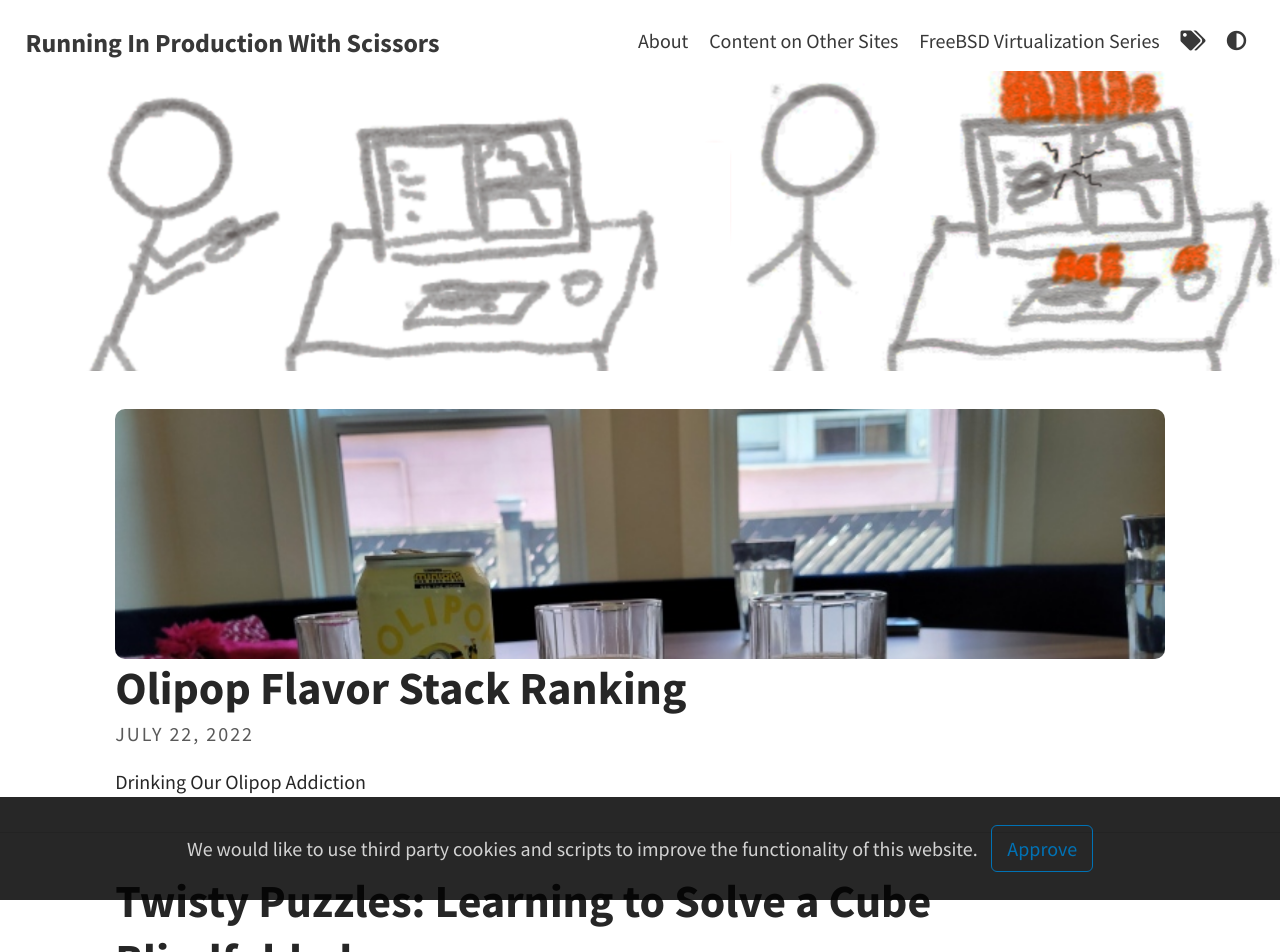
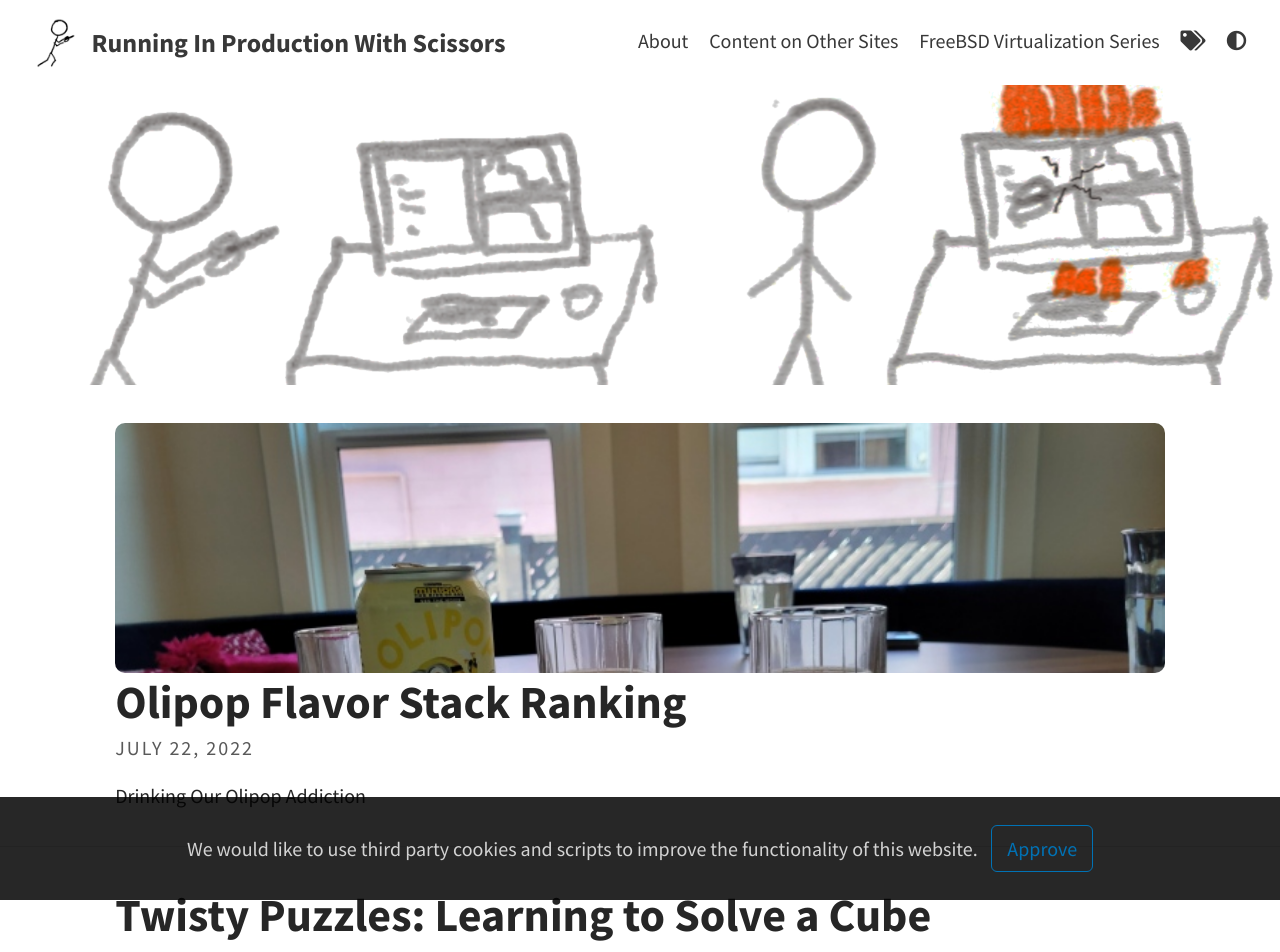
Before and after one commit to kbruner/productionwithscissors, a Jekyll site: the page built from index.html, in a window 1280 px wide. Shown: the top 952 px of the page. Built offline with Jekyll 4.4.1, drawn with Linux system fonts in a browser that asks for light colours; the list of posts is cut into pages by our own code.

Commit message:
play with header images

```diff
--- a/_config.yml
+++ b/_config.yml
@@ -8,8 +8,9 @@
 favicon: /assets/favicon.ico                             # Icon displayed in the tab
 
 # Header and footer text
+avatar: /assets/img/scissors-square-t.png
 header_text: "<br>"
-header_feature_image: /assets/img/header/scissors-crop.png
+header_feature_image: /assets/img/header/scissors-crop-t.png
 header_feature_image_responsive: true
 footer_text: >
   Powered by <a href="https://jekyllrb.com/">Jekyll</a> with <a href="https://github.com/sylhare/Type-on-Strap">Type on Strap</a>
--- a/_sass/base/_variables.scss
+++ b/_sass/base/_variables.scss
@@ -34,7 +34,8 @@
   --selection: #d4d4d4;
   --meta: #595959;
   --link: #0072B5;
-  --header-background: #24292e;
+  // --header-background: #24292e;
+  --header-background: #ffffff;
   --header-text: #ffffff;
   --header-link: #383838;
   --code-background: #E0E0E0;
@@ -56,7 +57,8 @@
   --selection: #545d68; // selection
   --meta: #909dab; // meta
   --link: #00a8e0; // theme, link, link shadow header bg
-  --header-background: #2A3444; // Color before header image load
+  // --header-background: #2A3444; // Color before header image load
+  --header-background: #22272e; // brand, background
   --header-text: #e7f3f4; // header text, feature img text
   --header-link: #adbac7; // header link, search color
   --code-background: #2A3444;
--- a/_sass/includes/_navbar.scss
+++ b/_sass/includes/_navbar.scss
@@ -38,9 +38,9 @@
     width: 3em;
     float: left;
     margin-top: -13px;
-    border-radius: 0.2em;
-    margin-right: 0.5em;
-    padding: 10px 10px;
+    border-radius: 0.5em;
+    margin-right: 0.3em;
+    padding: 5px 5px;
 
   }
 
```
Also changed, not shown: assets/img/header/scissors-crop-t.png (added), assets/img/scissors-square-t.png (added), assets/img/scissors-square.png (added).
